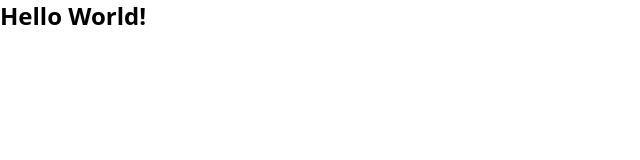
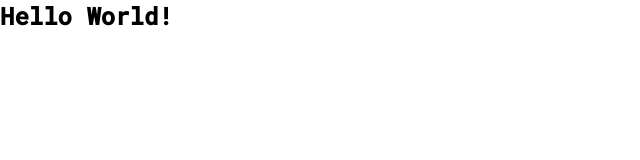
Before and after one commit to JeanCastellotti/react-pizza-menu, a React (Vite) app: page / in a window 1280 px wide. Shown: the top 160 px of the page, without its empty margins (0-640 px from the left). Built offline with nearby package versions, Linux system fonts and the light colour scheme.

Commit message:
add font

```diff
--- a/src/index.css
+++ b/src/index.css
@@ -1,3 +1,11 @@
+@import url('https://fonts.googleapis.com/css2?family=Roboto+Mono:ital,wght@0,300;0,400;0,500;1,300&display=swap');
+
 @tailwind base;
 @tailwind components;
 @tailwind utilities;
+
+@layer base {
+  body {
+    font-family: 'Roboto Mono', sans-serif;
+  }
+}
```
